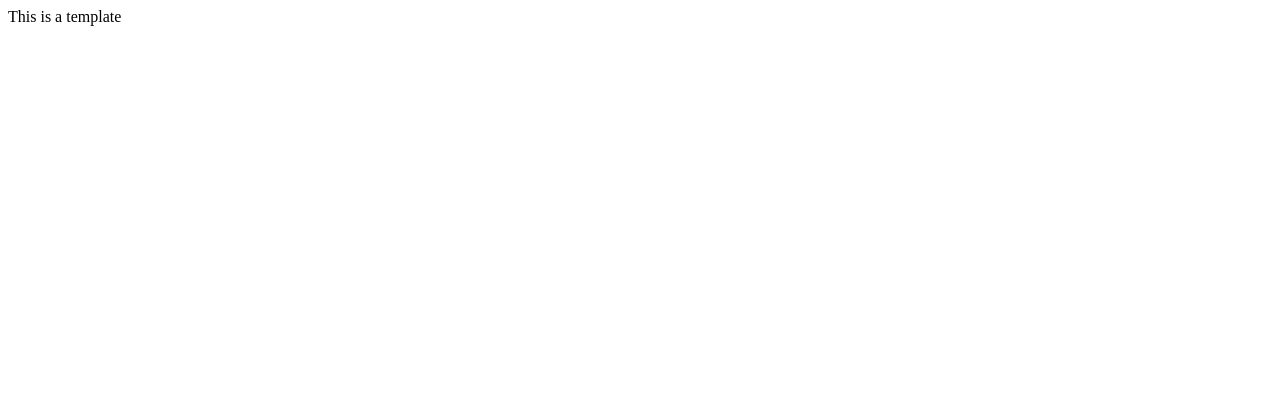
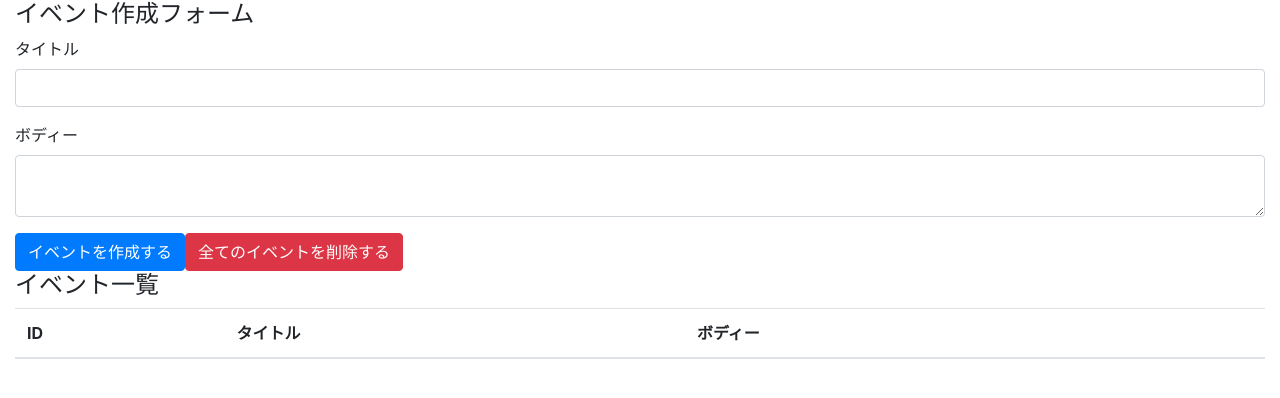
Before and after one commit to mizushima1226/react-hooks-101, a React (Create React App) app: page / in a window 1280 px wide. Shown: the top 398 px of the page. Built offline with nearby package versions, Linux system fonts and the light colour scheme.

Commit message:
create event form and event table with bootstrap

```diff
--- a/package.json
+++ b/package.json
@@ -6,6 +6,7 @@
     "@testing-library/jest-dom": "^4.2.4",
     "@testing-library/react": "^9.3.2",
     "@testing-library/user-event": "^7.1.2",
+    "bootstrap": "4.3.1",
     "react": "^16.13.0",
     "react-dom": "^16.13.0",
     "react-scripts": "3.4.0"
--- a/src/App.js
+++ /dev/null
@@ -1,11 +0,0 @@
-import React from 'react';
-
-function App() {
-  return (
-    <>
-      This is a template
-    </>
-  );
-}
-
-export default App;
--- /dev/null
+++ b/src/components/App.js
@@ -0,0 +1,39 @@
+import React from 'react';
+import 'bootstrap/dist/css/bootstrap.min.css';
+
+function App() {
+  return (
+    <div className='container-fluid'>
+      <h4>イベント作成フォーム</h4>
+      <form>
+        <div className='form-group'>
+          <label htmlFor='formEventTitle' >タイトル</label>
+          <input className='form-control' id='formEventTitle'/>
+        </div>
+        <div className='form-group'>
+          <label htmlFor='formEventBody'>ボディー</label>
+          <textarea className='form-control' id='formEventBody'/>
+        </div>
+        <button className='btn btn-primary'>イベントを作成する</button>
+        <button className='btn btn-danger'>全てのイベントを削除する</button>
+      </form>
+
+      <h4>イベント一覧</h4>
+      <table className='table table-hover'>
+        <thead>
+          <tr>
+            <th>ID</th>
+            <th>タイトル</th>
+            <th>ボディー</th>
+            <th></th>
+          </tr>
+        </thead>
+        <tbody>
+
+        </tbody>
+      </table>
+    </div>
+  );
+}
+
+export default App
--- a/src/index.js
+++ b/src/index.js
@@ -1,5 +1,5 @@
 import React from 'react'
 import ReactDOM from 'react-dom'
-import App from './App'
+import App from './components/App'
 
 ReactDOM.render(<App />, document.getElementById('root'))
```
Also changed, not shown: 1 other file (tests, documents, lock files or other folders).
